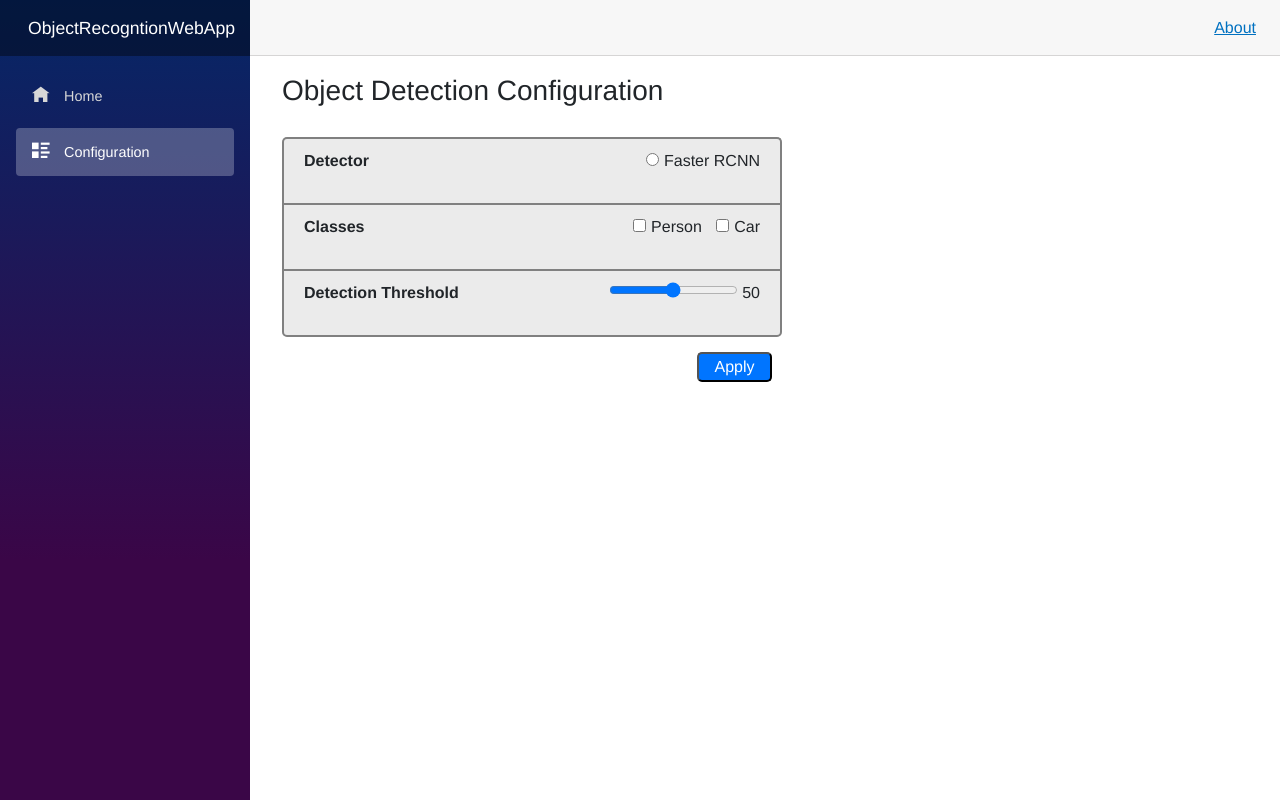
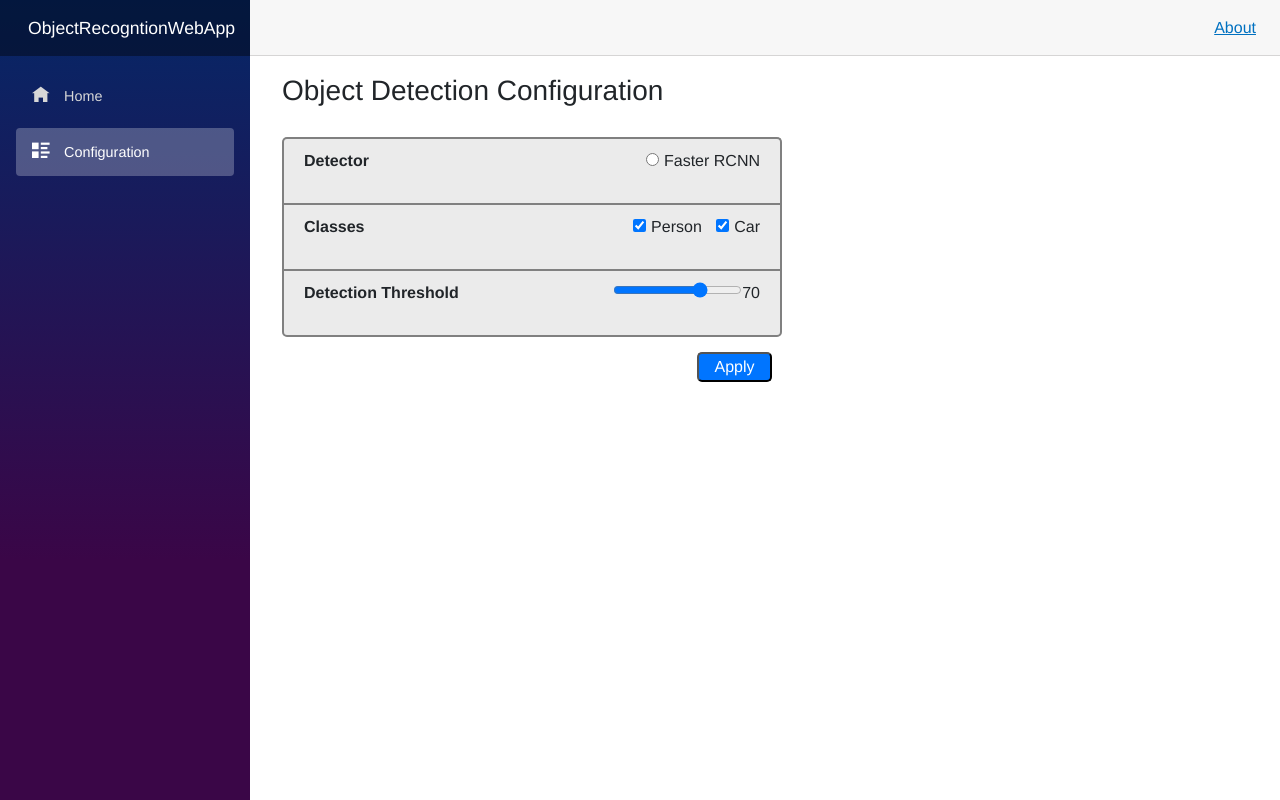
Before and after one commit to Isoji/blazor-mlnet-object-recognition, an ASP.NET Core app: page /config in a window 1280 px wide. Run offline with ASP.NET Core 8, Linux system fonts and the light colour scheme; style sheets or scripts are compiled from the project's sources; some libraries are stand-ins or nearby versions.

Commit message:
Add threshold data binding

```diff
--- a/ObjectRecogntionWebApp/Pages/Config.razor
+++ b/ObjectRecogntionWebApp/Pages/Config.razor
@@ -1,7 +1,6 @@
 @page "/config"
 
 <PageTitle>Configuration</PageTitle>
-
 <body>
 	<h3>Object Detection Configuration</h3>
 	<div class="config-container">
@@ -17,8 +16,8 @@
 			<div class="config-row-content">
 				<label class="config-name">Classes</label>
 				<span class="config-input">
-					<input id="checkbox" type="checkbox" />Person
-					<input id="checkbox" type="checkbox" />Car
+					<input id="checkbox" type="checkbox" checked/>Person
+					<input id="checkbox" type="checkbox" checked/>Car
 				</span>
 			</div>
 		</div>
@@ -26,8 +25,7 @@
 			<div class="config-row-content">
 				<label class="config-name">Detection Threshold</label>
 				<span class="config-input">
-					<input type="range" id="rangeInput" min="1" max="100" value="50" oninput="rangeValue.value=rangeInput.value">
-					<output id="rangeValue" for="rangeInput">50</output>
+					<input type="range" id="rangeInput" min="1" max="100" @bind="Threshold" @bind:event="oninput"/>@Threshold
 				</span>
 			</div>
 		</div>
@@ -38,5 +36,5 @@
 </body>
 
 @code {
-
+	private int Threshold { get; set; } = 70;
 }
```
